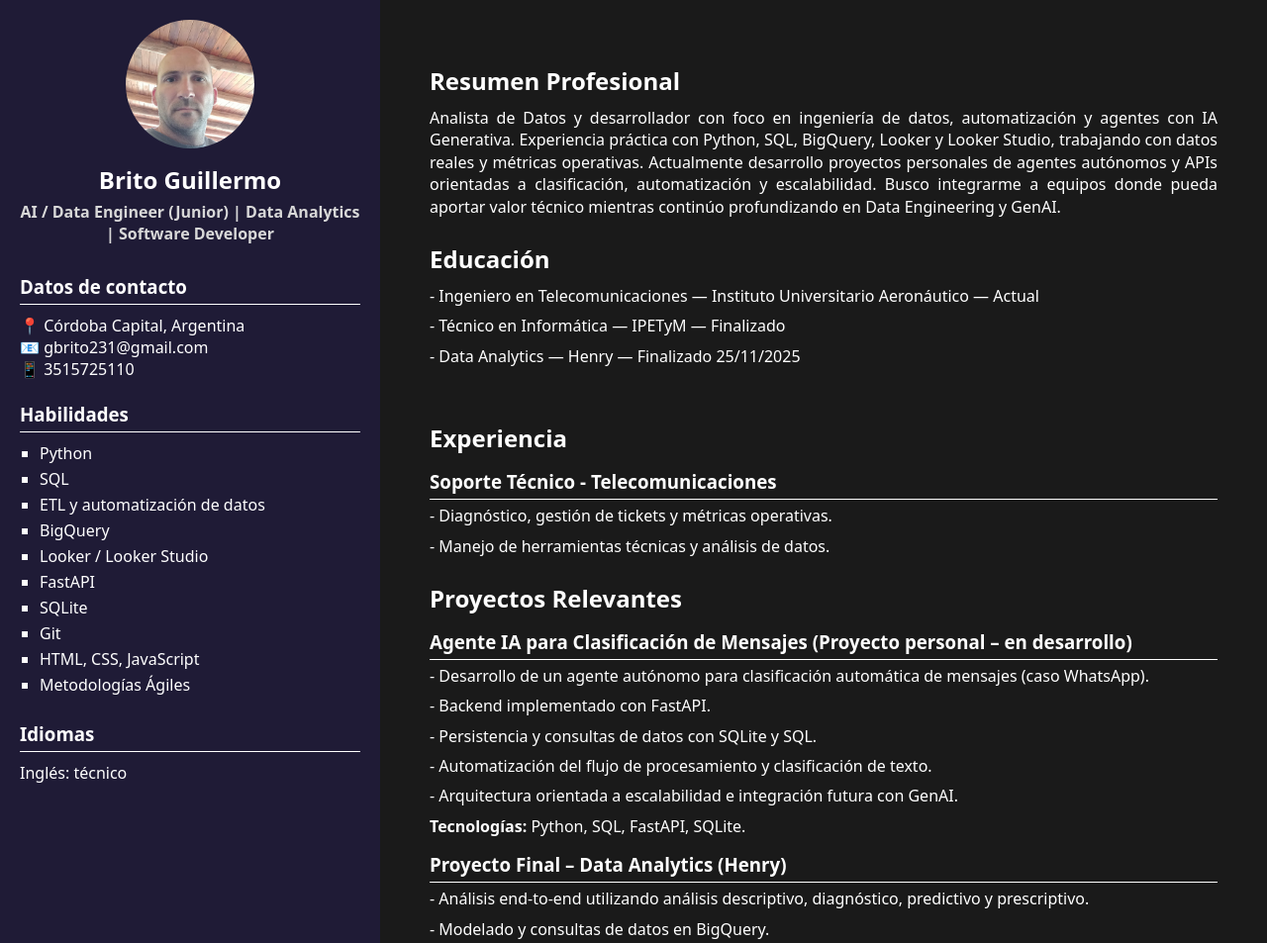
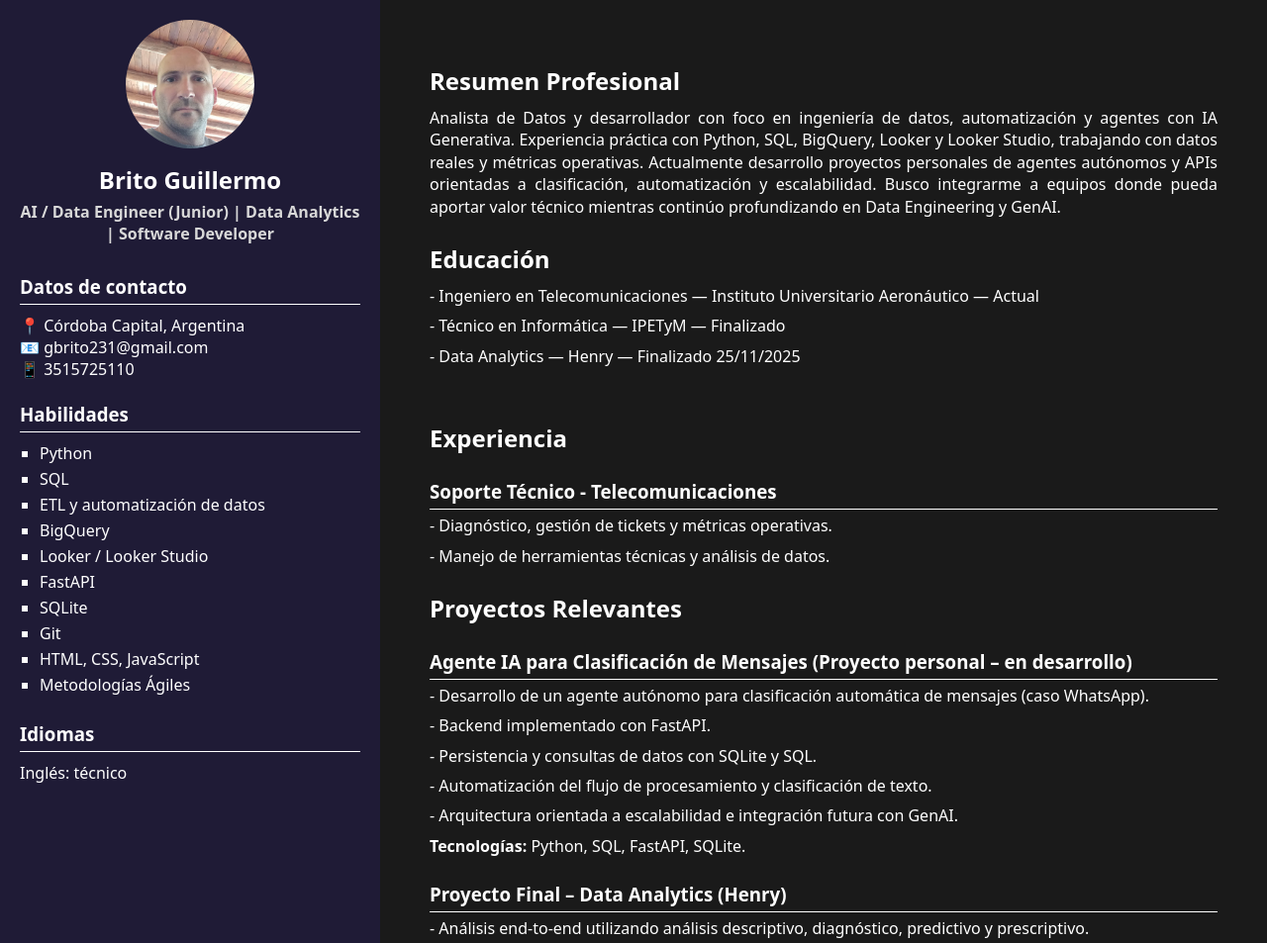
Before and after one commit to gbrito231/CV, a plain HTML site: page index.html in a window 1280 px wide. Shown: the top 953 px of the page at 99% size. Drawn offline with Linux system fonts and the light colour scheme.

Commit message:
Improve spacingt in right panel

```diff
--- a/styles.css
+++ b/styles.css
@@ -29,7 +29,7 @@
         }
 
         .derecha h3 {
-           margin-top: 15px;
+           margin-top: 25px;
            margin-bottom: 5px;
         }
 
```
